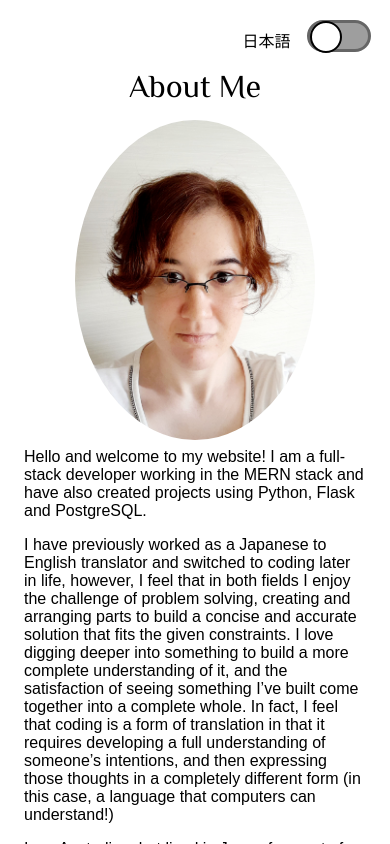
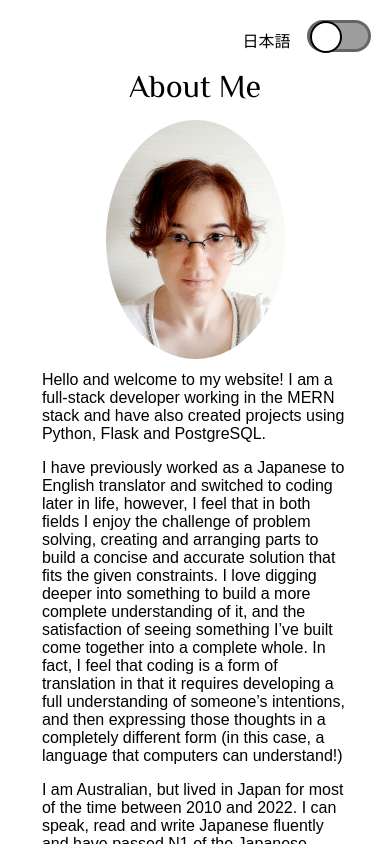
Before and after one commit to plutoniumcat/plutoniumcat.github.io, a React (Create React App) app: page / in a window 390 px wide. Shown: the part 840-1684 px from the top of the page. Built offline with nearby package versions, Linux system fonts and the light colour scheme; grey boxes are pictures that could not be loaded; a web font is replaced by a local one.

Commit message:
Actually fix About section image sizing bug

```diff
--- a/src/components/about.jsx
+++ b/src/components/about.jsx
@@ -10,7 +10,9 @@ function About(props) {
         <section id="about">
             <h1 className="aboutme">About Me</h1>
             <div className="profile-container">
-                <img src={me2023} alt="Me" id="profileimage" />
+                <div className="profile-img-container">
+                    <img src={me2023} alt="Me" id="profileimage" />
+                </div>
                 <div className="about-text">
                     { props.langIsToggled ? aboutJp.map((p) => (<p>{p}</p>)) : aboutEn.map((p) => (<p>{p}</p>))}
                 </div>
--- a/src/index.css
+++ b/src/index.css
@@ -178,14 +178,20 @@ input:checked + .slider:before {
   flex-direction: row;
 }
 
+.profile-img-container {
+  width: 15%;
+  height: auto;
+}
+
 #profileimage {
-  width: 15rem;
+  width: auto;
   height: auto;
   border-radius: 50%;
 }
 
 .about-text {
   margin-left: 2rem;
+  width: 80%;
 }
 
 .dl-resume, .navigate-home {
@@ -368,8 +374,14 @@ footer ul li img {
     align-items: center;
   }
 
+  .profile-img-container {
+    width: 50%;
+  }
+
   .about-text {
     margin-left: auto;
+    margin-right: auto;
+    width: 90%;
   }
 
   .timeline-container {
```
